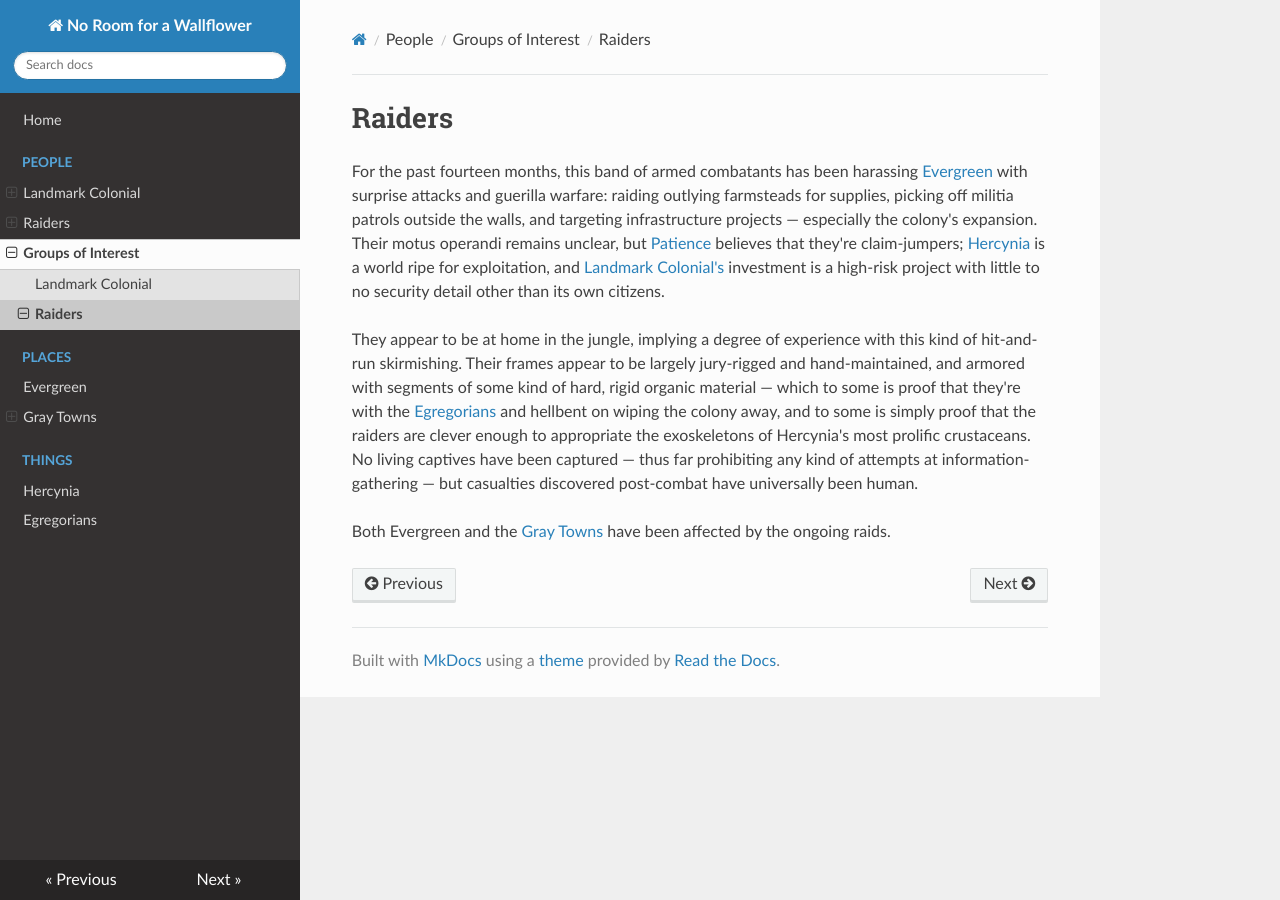
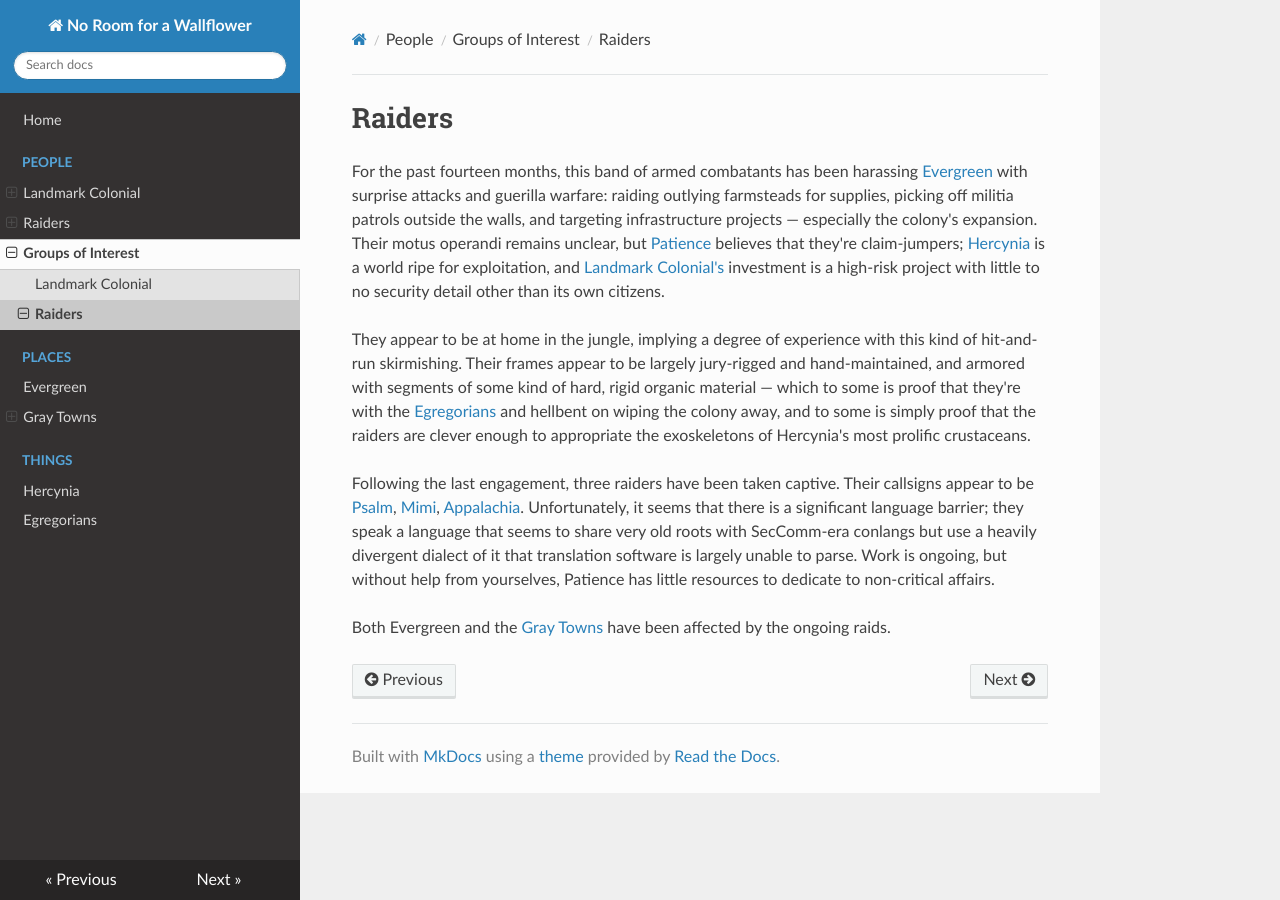
Before and after one commit to Ilysen/no-room-for-a-wallflower, an MkDocs documentation site: the page built from docs/factions/huc.md, in a window 1280 px wide. Built offline with MkDocs 1.6.1, drawn with Linux system fonts in a browser that asks for light colours; nearby versions of some CDN libraries.

Commit message:
huc upd8

```diff
--- a/docs/factions/huc.md
+++ b/docs/factions/huc.md
@@ -2,6 +2,8 @@
 
 For the past fourteen months, this band of armed combatants has been harassing [Evergreen](../places/evergreen.md) with surprise attacks and guerilla warfare: raiding outlying farmsteads for supplies, picking off militia patrols outside the walls, and targeting infrastructure projects — especially the colony's expansion. Their motus operandi remains unclear, but [Patience](../people/landmark/patience.md) believes that they're claim-jumpers; [Hercynia](../things/hercynia.md) is a world ripe for exploitation, and [Landmark Colonial's](../factions/landmark-colonial.md) investment is a high-risk project with little to no security detail other than its own citizens.
 
-They appear to be at home in the jungle, implying a degree of experience with this kind of hit-and-run skirmishing. Their frames appear to be largely jury-rigged and hand-maintained, and armored with segments of some kind of hard, rigid organic material — which to some is proof that they're with the [Egregorians](../things/egregorians.md) and hellbent on wiping the colony away, and to some is simply proof that the raiders are clever enough to appropriate the exoskeletons of Hercynia's most prolific crustaceans. No living captives have been captured — thus far prohibiting any kind of attempts at information-gathering — but casualties discovered post-combat have universally been human.
+They appear to be at home in the jungle, implying a degree of experience with this kind of hit-and-run skirmishing. Their frames appear to be largely jury-rigged and hand-maintained, and armored with segments of some kind of hard, rigid organic material — which to some is proof that they're with the [Egregorians](../things/egregorians.md) and hellbent on wiping the colony away, and to some is simply proof that the raiders are clever enough to appropriate the exoskeletons of Hercynia's most prolific crustaceans.
+
+Following the last engagement, three raiders have been taken captive. Their callsigns appear to be [Psalm](../people/huc/psalm.md), [Mimi](../people/huc/mimi.md), [Appalachia](../people/huc/appalachia.md). Unfortunately, it seems that there is a significant language barrier; they speak a language that seems to share very old roots with SecComm-era conlangs but use a heavily divergent dialect of it that translation software is largely unable to parse. Work is ongoing, but without help from yourselves, Patience has little resources to dedicate to non-critical affairs.
 
 Both Evergreen and the [Gray Towns](../places/gray-towns.md) have been affected by the ongoing raids.
```
